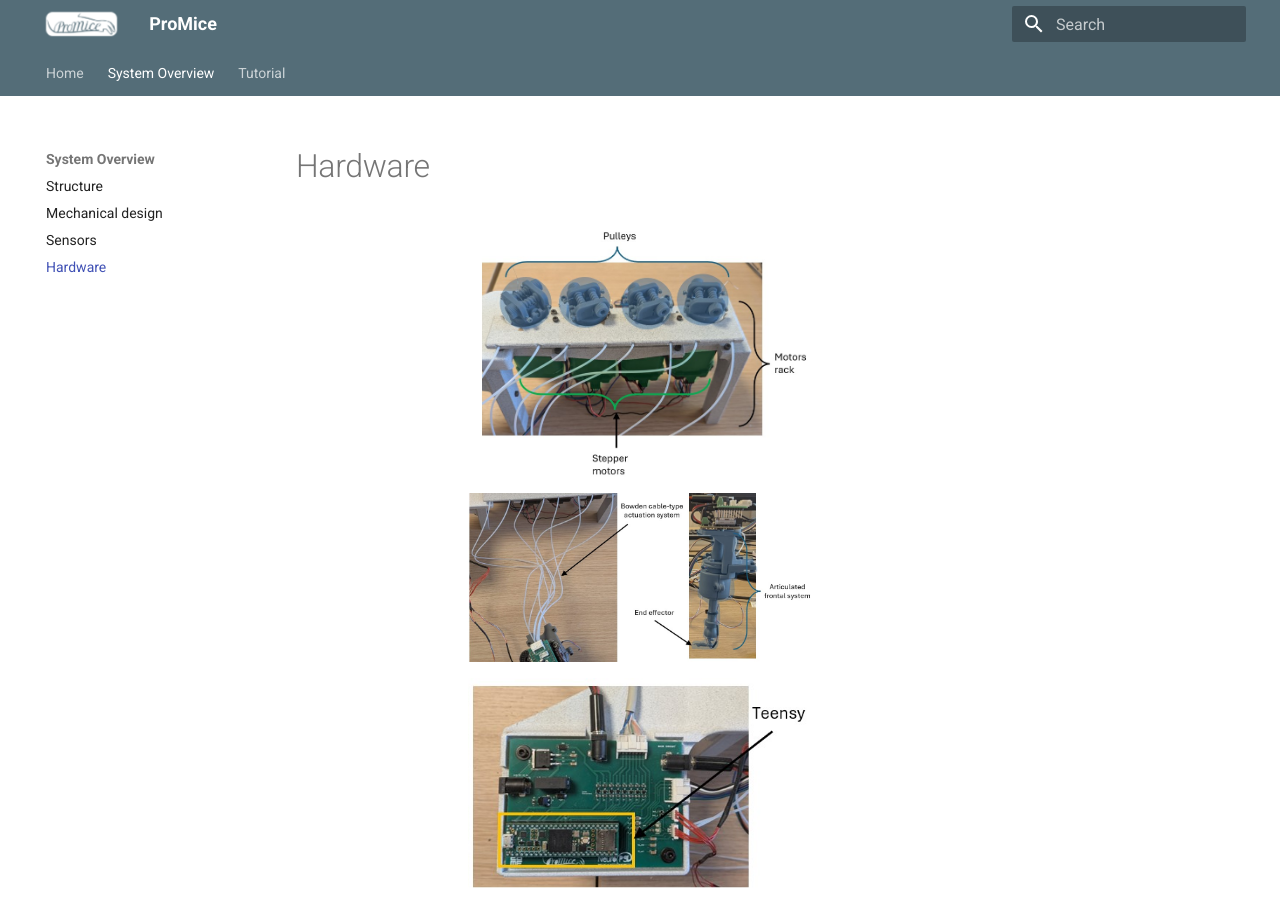
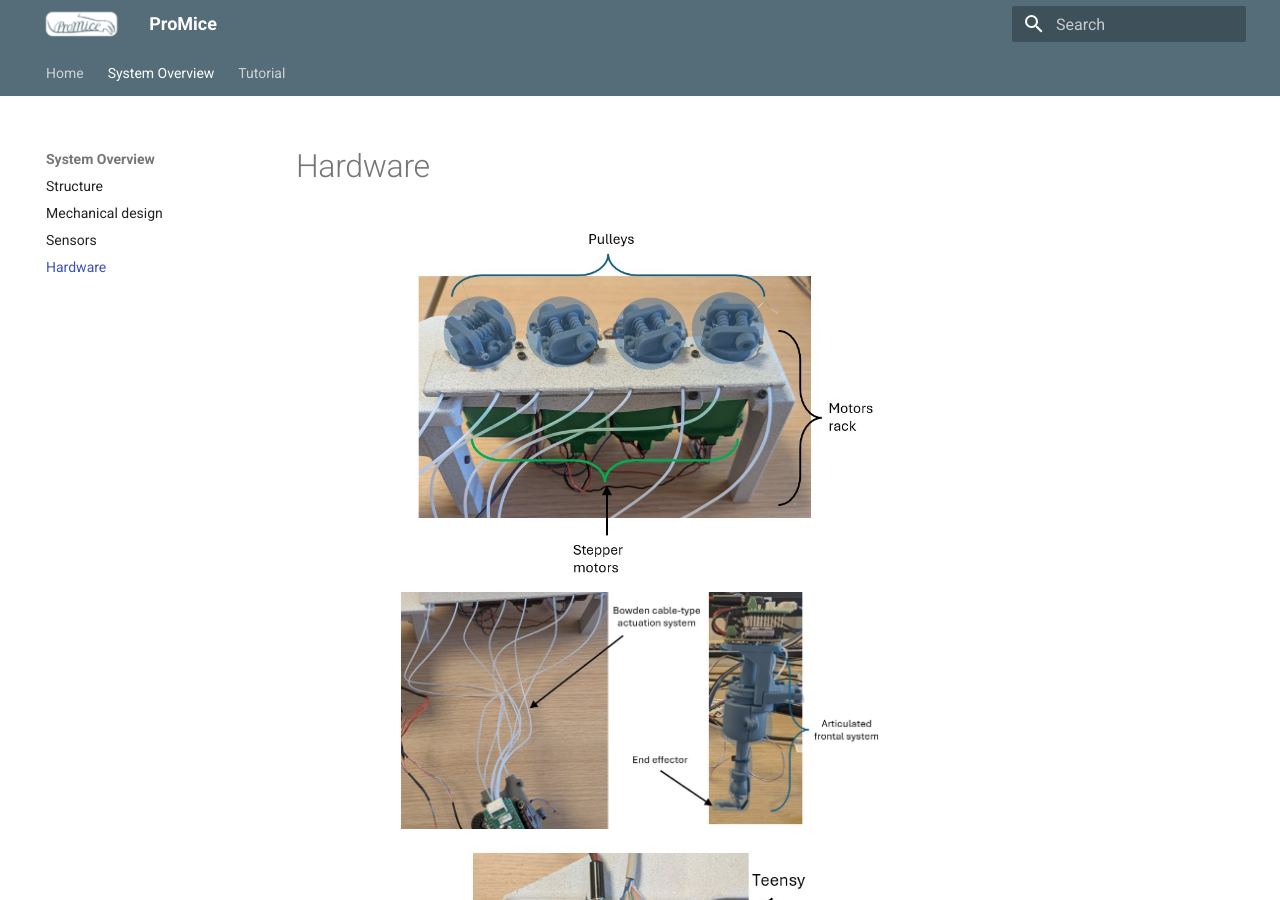
Before and after one commit to Juan-CarlosM/ProMice, an MkDocs documentation site: the page built from docs/hardware.md, in a window 1280 px wide and 900 px high. Built offline with MkDocs 1.6.1 and Material for MkDocs 9.7.7, drawn with Linux system fonts in a browser that asks for light colours.

Commit message:
Adjust image widths in hardware documentation
Increased image width for better visibility.

```diff
--- a/docs/hardware.md
+++ b/docs/hardware.md
@@ -1,6 +1,6 @@
-![Motors and rack](images/motors_rack.jpg){ width=50% .center}
+![Motors and rack](images/motors_rack.jpg){ width=70% .center}
 
-![Bowden actuation](images/front_bowden.jpg){ width=50% .center}
+![Bowden actuation](images/front_bowden.jpg){ width=70% .center}
 
 ![PCB teensy](images/PCB_Teensy.jpg){ width=50% .center}
 
```
